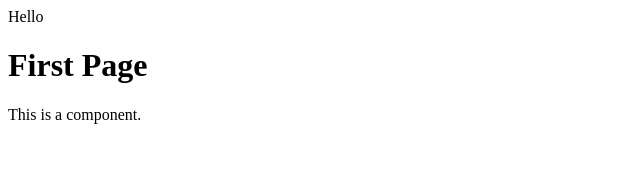
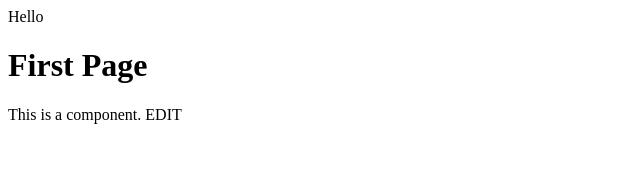
Before and after one commit to fredjacobs/simpleVueSite, a Nuxt app: page / in a window 1280 px wide. Shown: the top 196 px of the page, without its empty margins (0-640 px from the left). Built offline with nearby package versions, Linux system fonts and the light colour scheme.

Commit message:
Update FirstPage.vue

```diff
--- a/components/FirstPage.vue
+++ b/components/FirstPage.vue
@@ -1,7 +1,7 @@
 <template>
   <div>
     <h1>First Page</h1>
-    <p>This is a component.</p>
+    <p>This is a component. EDIT</p>
   </div>
 </template>
 
```
